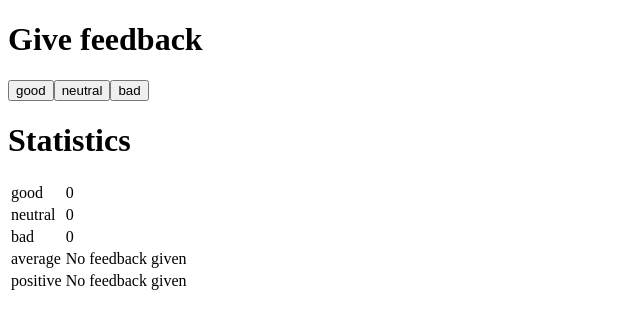
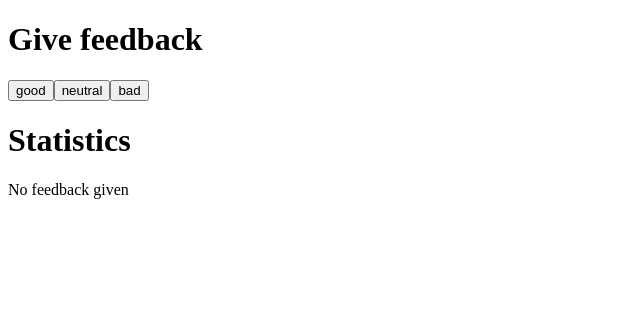
Before and after one commit to AmparoGarcia84/FullStackOpenCourse_Part1, a React (Vite) app in the folder part1/: page / in a window 1280 px wide. Shown: the top 328 px of the page, without its empty margins (0-640 px from the left). Built offline with nearby package versions, Linux system fonts and the light colour scheme; the HTML template or start-up script is replaced by a standard one.

Commit message:
Exercise 1.9

```diff
--- a/part1/src/App.jsx
+++ b/part1/src/App.jsx
@@ -14,21 +14,21 @@ const Button = ({ handleClick, text }) => {
 )}
 
 const Statistics = ({ good, neutral, bad }) => {
-
   const average = () => {
-    if (good + neutral + bad === 0) {
-      return 'No feedback given'
-    }
     return (good - bad) / (good + neutral + bad)
   }
-
   const positive = () => {
-    if (good + neutral + bad === 0) {
-      return 'No feedback given'
-    }
     return good / (good + neutral + bad) * 100 + '%'
   }
 
+  if (good + neutral + bad === 0) {
+    return (
+      <div>
+        <Header text='Statistics' />
+        No feedback given
+      </div>
+    )
+  }
   return (
     <div>
       <Header text='Statistics' />
```
